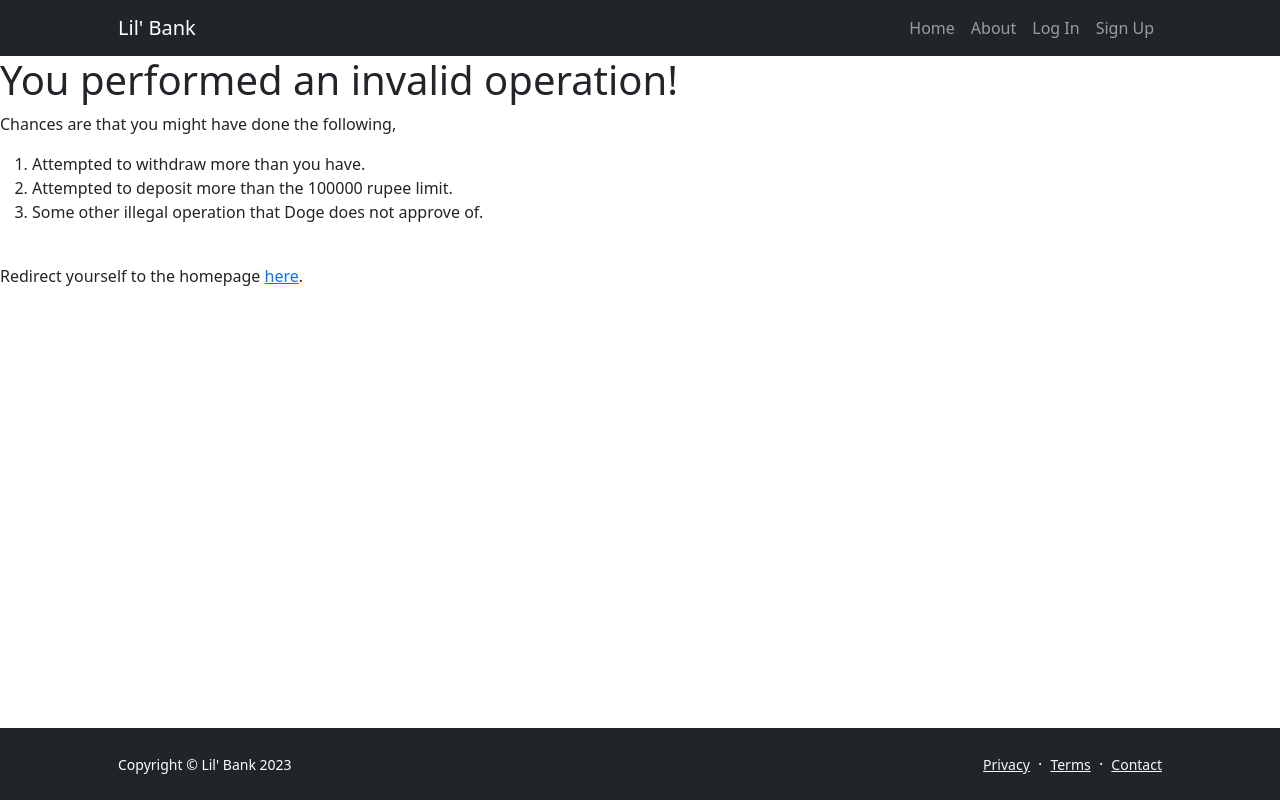
After one commit to dat-adi/lil_bank, a Django app: page /accounts/invalid_operation/ in a window 1280 px wide. The commit adds this page. Run offline with Django 4.2, Linux system fonts and the light colour scheme.

Commit message:
feat: added an invalid_operation page
Added another view, and Aritra's display picture as well.

```diff
--- a/lil_bank/accounts/forms.py
+++ b/lil_bank/accounts/forms.py
@@ -40,7 +40,7 @@ class DepositForm(forms.Form):
     """
     This is the form used to deposit cash into an account.
     """
-    add_money = forms.IntegerField()
+    add_money = forms.IntegerField(max_value=100000)
 
 
 class WithdrawForm(forms.Form):
--- /dev/null
+++ b/lil_bank/accounts/templates/transactions/invalid_operation.html
@@ -0,0 +1,14 @@
+{% extends 'base.html' %}
+{% block content %}
+<body>
+<h1>You performed an invalid operation!</h1>
+<p>Chances are that you might have done the following,</p>
+<ol>
+  <li>Attempted to withdraw more than you have.</li>
+  <li>Attempted to deposit more than the 100000 rupee limit.</li>
+  <li>Some other illegal operation that Doge does not approve of.</li>
+</ol>
+<br>
+<p>Redirect yourself to the homepage <a href="{% url 'dashboard:landing_page' %}">here</a>.</p>
+</body>
+{% endblock content %}
--- a/lil_bank/accounts/urls.py
+++ b/lil_bank/accounts/urls.py
@@ -15,5 +15,6 @@ urlpatterns = [
     path('create_account/', views.AccountCreateView.as_view(), name="create_account"),
     path('view_account/', views.AccountDetailsView.as_view(), name="view_account"),
     path('modify_account/', views.AccountModifyView.as_view(), name="modify_account"),
-    path('delete_account/', views.AccountDeleteView.as_view(), name="delete_account")
+    path('delete_account/', views.AccountDeleteView.as_view(), name="delete_account"),
+    path('invalid_operation/', views.InvalidOperation.as_view(), name="invalid_operation")
 ]
--- a/lil_bank/accounts/views.py
+++ b/lil_bank/accounts/views.py
@@ -176,6 +176,9 @@ class WithdrawView(TemplateView):
             rm_money = form.cleaned_data['rm_money']
             customer = Customer.objects.get(id=request.user.id)
             account = Account.objects.get(owner_id=customer.id)
+            if rm_money > account.balance:
+                return redirect('accounts:invalid_operation')
+
             account.balance -= rm_money
             account.save()
 
@@ -214,3 +217,7 @@ class AccountDeleteView(TemplateView):
     future.
     """
     pass
+
+
+class InvalidOperation(TemplateView):
+    template_name = "transactions/invalid_operation.html"
--- a/lil_bank/dashboard/templates/dashboard/about.html
+++ b/lil_bank/dashboard/templates/dashboard/about.html
@@ -56,7 +56,7 @@
             </div>
             <div class="col mb-5 mb-5 mb-xl-0">
                 <div class="text-center">
-                    <img class="img-fluid rounded-circle mb-4 px-4" src="https://pbs.twimg.com/media/DFowjyZUAAAxLik?format=jpg&name=medium" alt="..." />
+                    <img class="img-fluid rounded-circle mb-4 px-4" src="https://www.anster.org/images/70938260_512361992881012_5957376096344211456_n.jpg" alt="..." />
                     <h5 class="fw-bolder">Aritra Sarkar</h5>
                     <div class="fst-italic text-muted">CFO</div>
                 </div>
```
